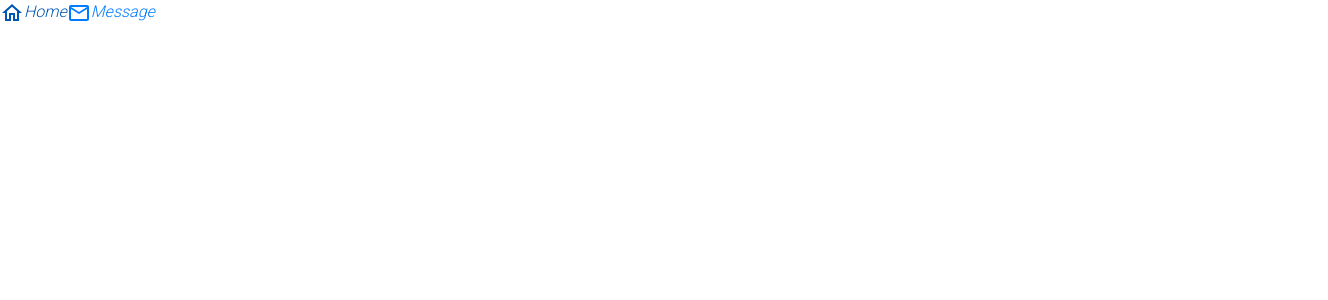
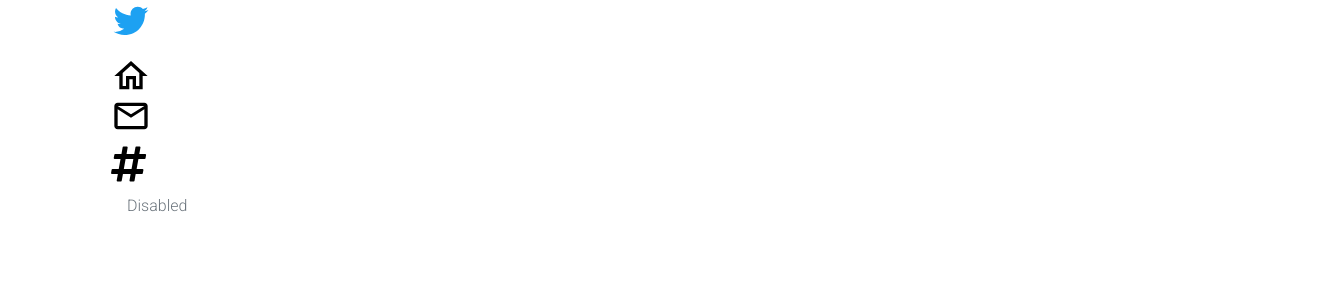
Before and after one commit to mithatcancebeci/TwitterClone, a React (Create React App) app: page /#/ in a window 1280 px wide. Shown: the top 300 px of the page, 1328 px wide, since content can reach past the window. Built offline with nearby package versions, Linux system fonts and the light colour scheme.

Commit message:
Nav
Navbar refactoring

```diff
--- a/src/App.js
+++ b/src/App.js
@@ -11,7 +11,7 @@ import HomePage from "./pages/HomePage";
 import Nav from "./components/Nav";
 import MoreButton from "./components/MoreButton";
 import LoginPage from "./pages/LoginPage";
-
+import Picker from  "./components/Picker"
 const App = (props) => {
   return (
     <div>
--- a/src/components/Nav.js
+++ b/src/components/Nav.js
@@ -1,41 +1,137 @@
 import React, { useCallback, useState } from "react";
 import ButtonWithProg from "./ButtonWithProg";
-import TwitterIcon from '@material-ui/icons/Twitter';
+import TwitterIcon from "@material-ui/icons/Twitter";
 import { blue } from "@material-ui/core/colors";
-import HomeIcon from '@material-ui/icons/Home'
-import HomeOutlinedIcon from '@material-ui/icons/HomeOutlined';
+import HomeIcon from "@material-ui/icons/Home";
+import HomeOutlinedIcon from "@material-ui/icons/HomeOutlined";
 import { Link } from "react-router-dom";
-import NotificationsNoneOutlinedIcon from '@material-ui/icons/NotificationsNoneOutlined';
-import EmailOutlinedIcon from '@material-ui/icons/EmailOutlined';
-import EmailIcon from '@material-ui/icons/Email';
-import { TramOutlined } from "@material-ui/icons";
-import NotificationsActiveIcon from '@material-ui/icons/NotificationsActive';
+import NotificationsNoneOutlinedIcon from "@material-ui/icons/NotificationsNoneOutlined";
+import EmailOutlinedIcon from "@material-ui/icons/EmailOutlined";
+import EmailIcon from "@material-ui/icons/Email";
+import {
+  Explore,
+  ExploreOutlined,
+  HomeOutlined,
+  TramOutlined,
+} from "@material-ui/icons";
+import NotificationsActiveIcon from "@material-ui/icons/NotificationsActive";
+import { MDBIcon, Lightbox, MDBView, MDBMask } from "mdbreact";
 const Nav = (props) => {
-  const [form,SetForm]=useState({
-    home:false,
-    message:false,
-  })
+  const hoverless={
+ color:"#1da1f2",
+  fontSize:"40px"
+  }
+  const neverless={
+    color:"#000",
+    fontSize:"40px"
+  }
+  const [form, SetForm] = useState({
+    home: false,
+    explore: false,
+    notifications: false,
+    message: false,
+  });
+  const [hovered, setHovered] = useState(false);
+  const [hover1,SetHover1]=useState(false)
+  return (
+    <div className="col ml-5">
+      <ul className="nav flex-column ml-5">
+        <li className="nav-item " id="s">
 
-  const onClickEvent=(event)=>
-{ event.preventDefault();
-  console.log(event.target.id)
-  const { name, value } = event.target;
+            <Link>
+              <TwitterIcon style={hoverless}></TwitterIcon>
 
-  const formCopy = { ...form };
-  formCopy[name] = value;
-  SetForm((previousForm) => ({ ...previousForm, [name]: value }));
+
+            </Link>
+               </li>
+        <li className="nav-item pt-3" id="d" onMouseEnter={() => SetForm({home:true,message:false})}>
+
+            <Link onClick={() => SetForm({ home: true, message: false })}>
+              {form.home ? (
+                <HomeIcon
+                  style={hovered?hoverless:neverless}
+                ></HomeIcon>
+              ) : (
+                <HomeOutlinedIcon
+                  style={form.home?hoverless:neverless}
+                ></HomeOutlinedIcon>
+              )}
 
 
 
-}
+            </Link>
 
-  return (
-    <div>
 
-    <Link   onClick={onClickEvent}>{form.home?<HomeIcon  fontSize="large" ></HomeIcon>:<HomeOutlinedIcon></HomeOutlinedIcon>}<i name="home">Home</i></Link>
-    <Link onClick={onClickEvent} >{form.message?<EmailIcon></EmailIcon>:<EmailOutlinedIcon></EmailOutlinedIcon>}<i id="message">Message</i></Link>
+        </li>
+        <li className="nav-item  " onMouseEnter={() => setHovered(true)}>
+          <MDBView hover>
+            <Link onClick={() => SetForm({ home: false, message: true })}>
+              {form.message ? (
+                <EmailIcon
+                  style={{ color: "#1da1f2", fontSize: "40px" }}
+                ></EmailIcon>
+              ) : (
+                <EmailOutlinedIcon
+                  style={{ color: "#000", fontSize: "40px" }}
+                ></EmailOutlinedIcon>
+              )}
+
+              {hovered && form.message ? (
+                <MDBMask overlay="blue-slight">
+                  <EmailIcon
+                    style={{ color: "#1da1f2", fontSize: "40px" }}
+                  ></EmailIcon>
+                </MDBMask>
+              ) : (
+                <MDBMask overlay="blue-slight">
+                  <EmailOutlinedIcon
+                    style={{ color: "#1da1f2", fontSize: "40px" }}
+                  ></EmailOutlinedIcon>
+                </MDBMask>
+              )}
+            </Link>
+          </MDBView>
+        </li>
+        <li className="nav-item pt-2" onMouseEnter={()=>setHovered(true)}>
+          <MDBView hover>
+            {" "}
+            <Link
+              onClick={() =>
+                SetForm({ home: false, message: false, explore: true })
+              }
+            >
+              {form.explore ? (
+                <MDBIcon
+
+                  style={{ color: "#1da1f2", fontSize: "40px" }}
+                  icon="hashtag"
+                ></MDBIcon>
+              ) : (
+                <MDBIcon
+
+                  style={{ color: "#000", fontSize: "40px" }}
+                  icon="hashtag"
+                ></MDBIcon>
+              )}
+           {hovered && <MDBMask overlay="blue-slight">
+             <MDBIcon  icon="hashtag" style={{color:"#1da1f2",fontSize:"40px"}}></MDBIcon>
+                </MDBMask>}
+
+            </Link>
+          </MDBView>
+        </li>
+        <li class="nav-item">
+          <a
+            class="nav-link disabled"
+            href="#"
+            tabindex="-1"
+            aria-disabled="true"
+          >
+            Disabled
+          </a>
+        </li>
+      </ul>
     </div>
-
   );
 };
 
--- /dev/null
+++ b/src/components/Picker.css
@@ -0,0 +1,19 @@
+#s:hover{
+    background-color: #bee6ff;
+    border-radius: 30px;
+    border-width: 30px;
+    inline-size: 42px;
+
+
+
+}
+
+#d:hover{
+    background-color: #bee6ff;
+    border-top-width: -30px;
+    border-radius:32px 32px;
+    border-width: 30px;
+   inline-size: 200px;
+
+
+}
--- a/src/components/Picker.js
+++ b/src/components/Picker.js
@@ -0,0 +1,14 @@
+import React from 'react';
+import { Link } from 'react-router-dom';
+import './Picker.css'
+const Picker = () => {
+    return (
+        <div className="container"id="s"
+
+        > <p  className="text" >sadsadsad</p>
+
+        </div>
+    );
+};
+
+export default Picker;
```
Also changed, not shown: src/components/Nav.css (added, +8 -0 lines), 1 other file (tests, documents, lock files or other folders).
